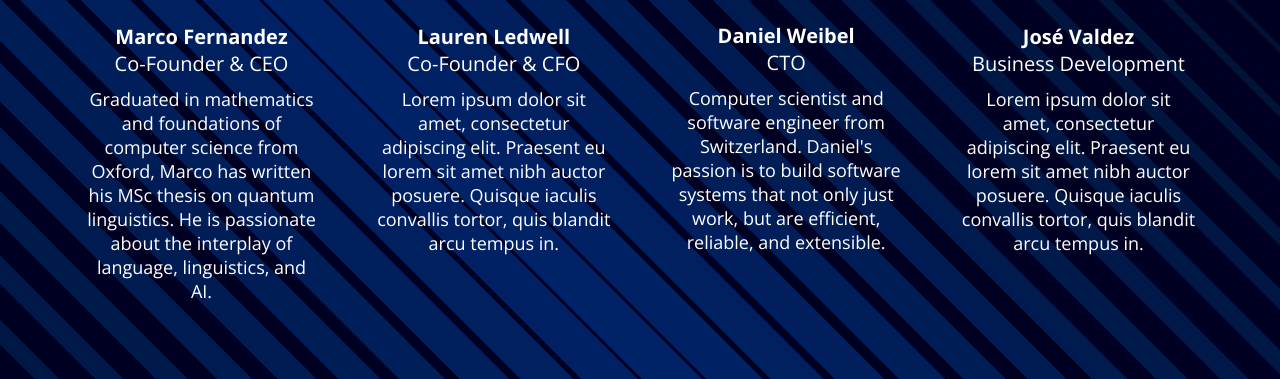
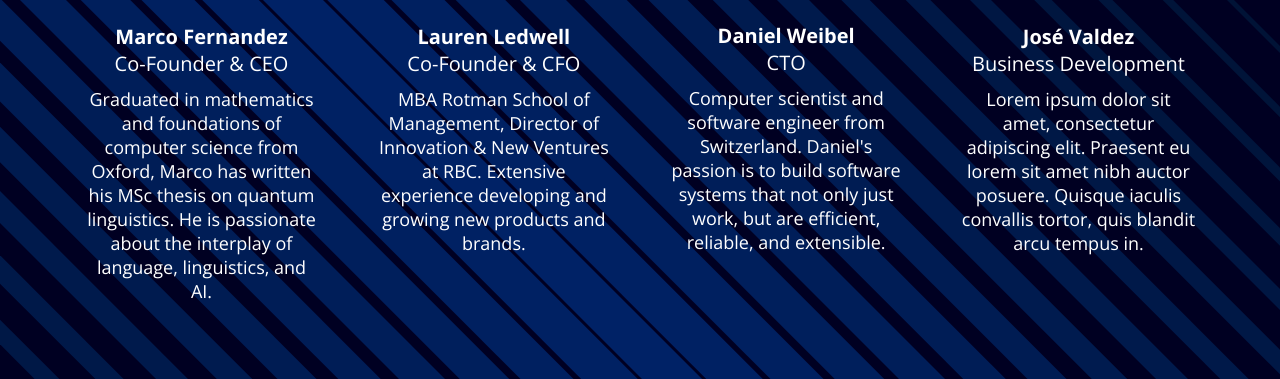
Before and after one commit to stormysmoke/landing-page, a plain HTML site: page index.html in a window 1280 px wide. Shown: the part 2693-3072 px from the top of the page. Drawn offline with nearby package versions, Linux system fonts and the light colour scheme.

Commit message:
Add Lauren's person description

```diff
--- a/index.html
+++ b/index.html
@@ -148,7 +148,7 @@
           <img class="member-photo" src="assets/member-2.png">
           <p class="member-name">Lauren Ledwell</p>
           <p class="member-function">Co-Founder & CFO</p>
-          <p class="member-description">Lorem ipsum dolor sit amet, consectetur adipiscing elit. Praesent eu lorem sit amet nibh auctor posuere. Quisque iaculis convallis tortor, quis blandit arcu tempus in.</p>
+          <p class="member-description">MBA Rotman School of Management, Director of Innovation & New Ventures at RBC. Extensive experience developing and growing new products and brands.</p>
         </div>
         <div class="member-contact">
           <a href="mailto:lauren.ledwell@quantumsense.ai" target="_blank">
```
